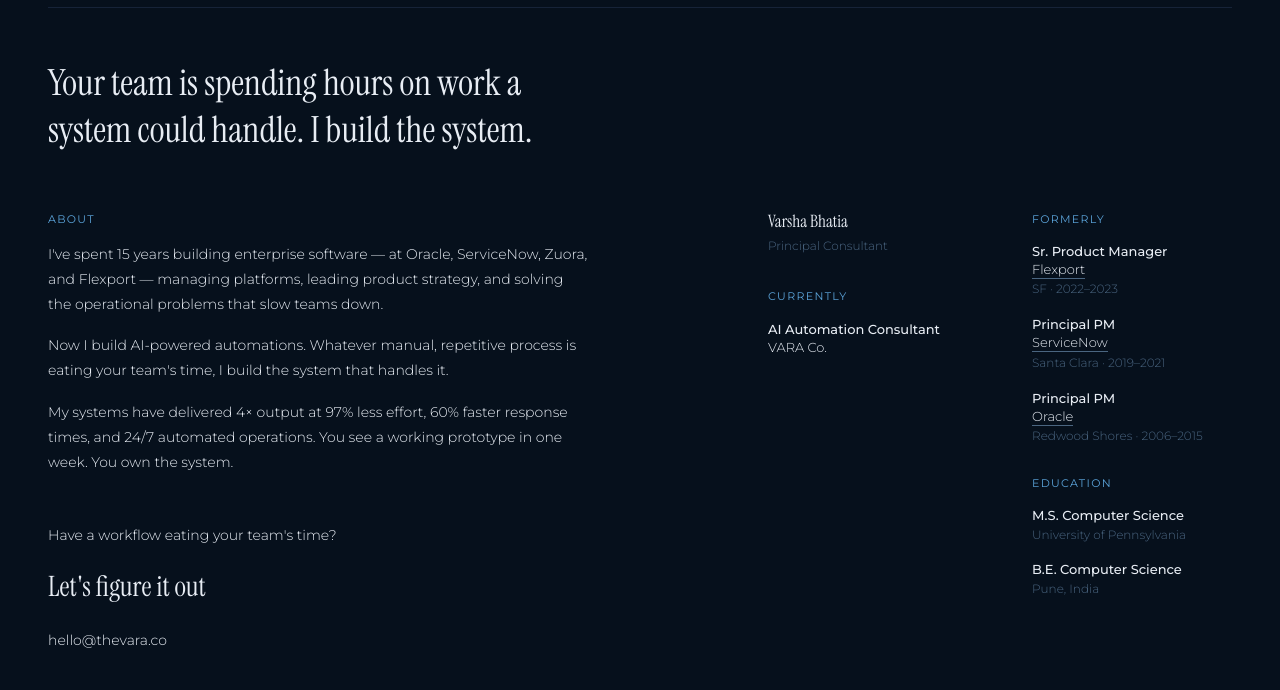
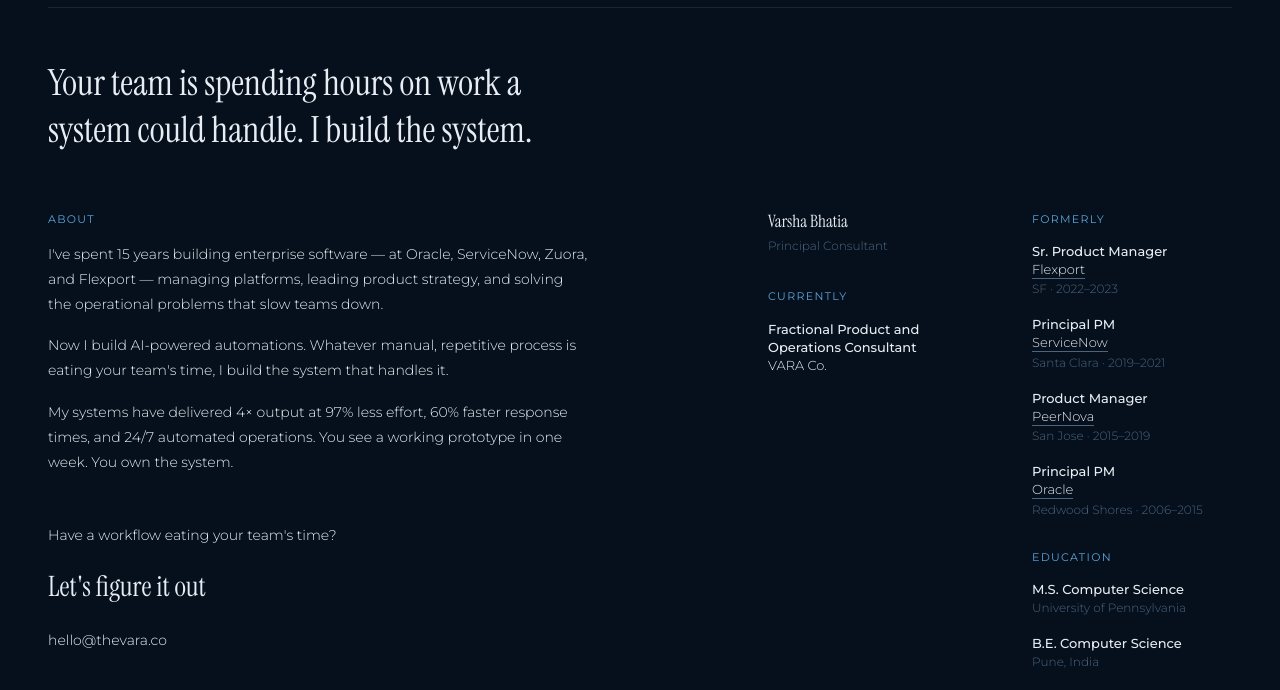
Before and after one commit to panache777/vara-website, a plain HTML site: page index.html in a window 1280 px wide. Shown: the part 91-781 px from the top of the page. Drawn offline with Linux system fonts and the light colour scheme.

Commit message:
Add PeerNova to experience, update current role title
Co-Authored-By: Claude Opus 4.6 (1M context) <noreply@anthropic.com>

```diff
--- a/index.html
+++ b/index.html
@@ -340,7 +340,7 @@
       <div class="section">
         <div class="label">Currently</div>
         <div class="entry">
-          <div class="role">AI Automation Consultant</div>
+          <div class="role">Fractional Product and Operations Consultant</div>
           <div class="org">VARA Co.</div>
         </div>
       </div>
@@ -358,6 +358,11 @@
           <div class="role">Principal PM</div>
           <div class="org"><a href="https://www.servicenow.com" target="_blank" rel="noopener">ServiceNow</a></div>
           <div class="meta">Santa Clara · 2019–2021</div>
+        </div>
+        <div class="entry">
+          <div class="role">Product Manager</div>
+          <div class="org"><a href="https://www.peernova.com" target="_blank" rel="noopener">PeerNova</a></div>
+          <div class="meta">San Jose · 2015–2019</div>
         </div>
         <div class="entry">
           <div class="role">Principal PM</div>
```
